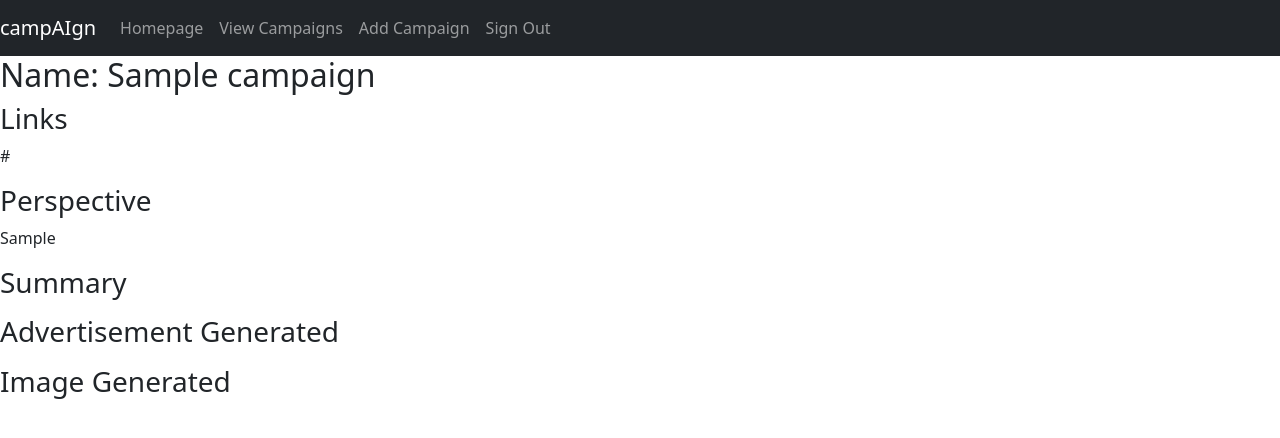
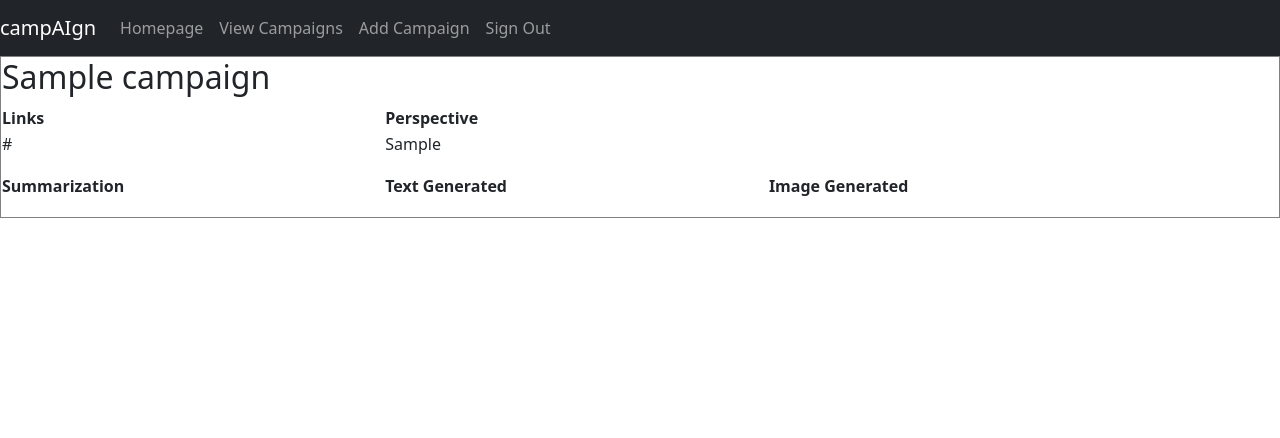
Before and after one commit to JPWarr7/AI-Campaign-Manager, a Flask app: template app/templates/generateCampaign.html in a window 1280 px wide. Shown: the top 438 px of the page. Run offline with Flask 3, Linux system fonts and the light colour scheme; the template is opened without the code that fills it: values that come from a table or form of the project are taken from there, others are empty; a user stored in the database is signed in; tables that the repository leaves empty hold one stand-in row (values such as "Sample post"); parts of the project's set-up code (start-up, migrations or seed data) failed here and were passed over.

Commit message:
minor visual tweaks

```diff
--- a/app/routes/campaign.py
+++ b/app/routes/campaign.py
@@ -87,10 +87,10 @@ def view_campaigns():
             message = "The user does not have permission to view another user's campaigns!"
             return render_template('error.html', message=message)
         else:
-            all_campaigns = Campaign.query.filter_by(user_id = id).all()
+            all_campaigns = Campaign.query.filter_by(user_id = id).order_by(Campaign.creation_date.desc()).all()
 
     elif call_type == 'portfolio':
-        all_campaigns = Campaign.query.filter_by(portfolio_id = id).all()
+        all_campaigns = Campaign.query.filter_by(portfolio_id = id).order_by(Campaign.creation_date.desc()).all()
 
     campaigns = []
 
--- a/app/templates/generateCampaign.html
+++ b/app/templates/generateCampaign.html
@@ -7,18 +7,37 @@
 </head>
 <body>
     {% include 'navbar.html' %}
-    <h2>Name: {{ new_campaign.name }}</h2>
-    <h3>Links</h3>
-    <p>{{ new_campaign.links }}</p>
-    <h3>Perspective</h3>
-    <p>{{ new_campaign.perspective }}</p>
+    <table border="1" style="width: 100%; table-layout:fixed; ">
+        <colgroup>
+            <col style="width: 30%;">
+            <col style="width: 30%;">
+            <col style="width: 40%;">
+        </colgroup>
 
-    <h3>Summary</h3>
-    <td> <p id="summary"></p> </td>
-    <h3>Advertisement Generated</h3>
-    <td> <p id="ad_text"></p> </td>
-    <h3>Image Generated</h3>
-    <td><div id="image_container"></div></td>
+        <tbody>
+            <tr>
+                <th> <h2>  {{ new_campaign.name }}</h2> </th>
+            </tr>
+            <tr>
+                <th>Links</th>
+                <th>Perspective</th>
+            </tr>
+            <tr>
+                <td style=" word-wrap: break-word"></tdstyle> <p> {{ new_campaign.links }}</p> </td>
+                <td> <p> {{ new_campaign.perspective }}</p> </td>
+            </tr>
+            <tr>
+                <th>Summarization</th>
+                <th>Text Generated</th>
+                <th>Image Generated</th>
+            </tr>
+            <tr>
+                <td style="vertical-align: top;"> <p id="summary"></p> </td>
+                <td style="vertical-align: top;"> <p id="ad_text"></p> </td>
+                <td><div id="image_container" style="width: 90%;"></div></td>
+            </tr>
+        </tbody>
+    </table>
 
     <div id="campaign_id"></div>
 
@@ -83,6 +102,7 @@
             const imageUrl = event.data;
             const imgElement = document.createElement('img');
             imgElement.src = imageUrl;
+            imgElement.style.width = '90%';
             responseAreaImageContainer.appendChild(imgElement);
         });
 
```
Also changed, not shown: app/templates/viewCampaigns.html (+28 -13 lines), token.json (+1 -1 lines).
